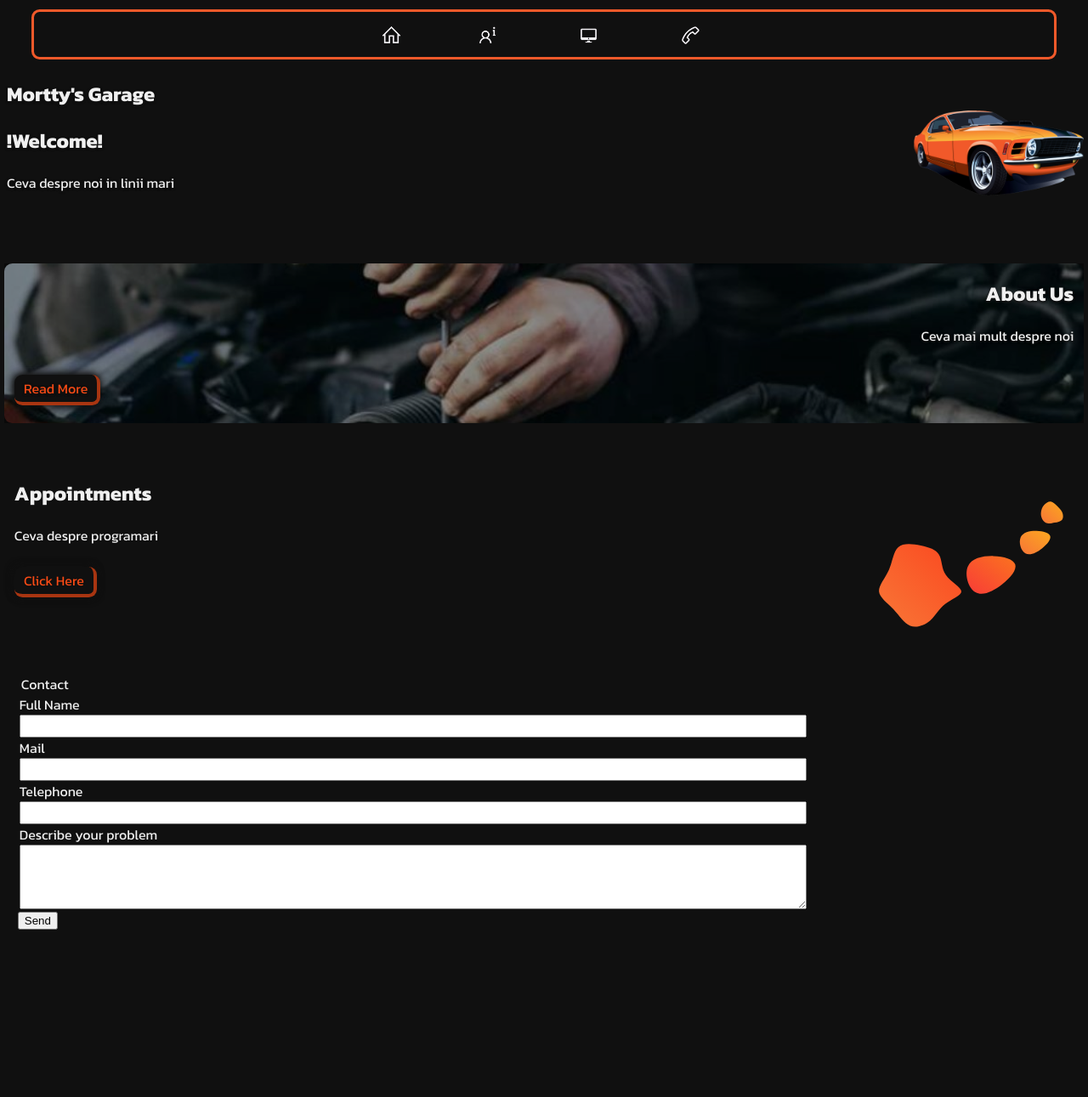
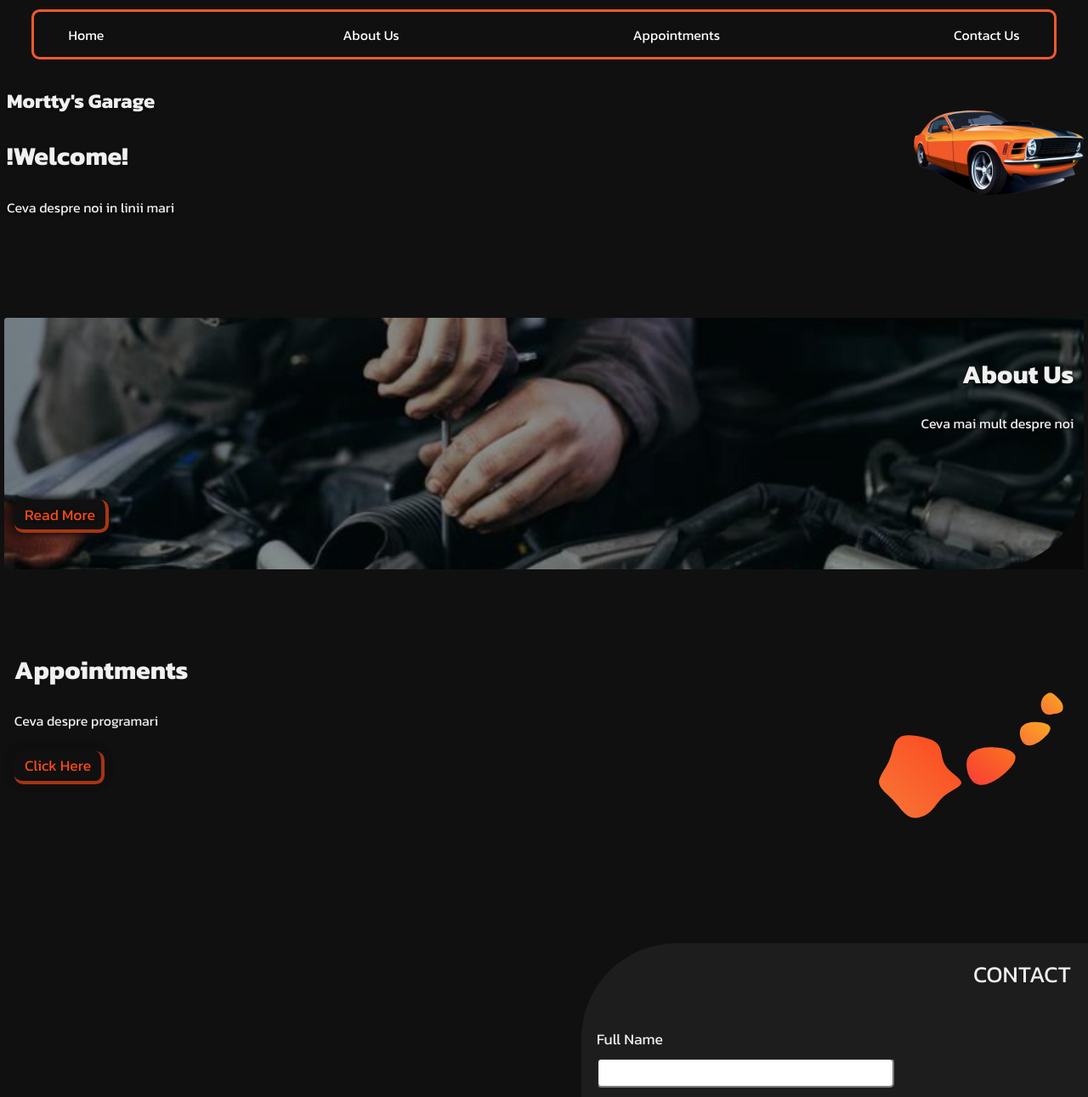
Before and after one commit to mordasanalexandruioan/Mortty-s-garage, a plain HTML site: page index.html in a window 1280 px wide. Shown: the top 1291 px of the page at 85% size. Before the commit the page ends 1121 px from the top, so only its background shows below. Drawn offline with Linux system fonts and the light colour scheme.

Commit message:
update style and media

```diff
--- a/index.html
+++ b/index.html
@@ -76,18 +76,20 @@
                         <a href="#" class="link-button">Click Here</a>
                     </div>
 
-                    <div class="shape1"></div>
+                    <div class="shape1 shape"></div>
 
-                    <div class="shape2"></div>
+                    <div class="shape2 shape"></div>
 
-                    <div class="shape3"></div>
+                    <div class="shape3 shape"></div>
 
-                    <div class="shape4"></div>
+                    <div class="shape4 shape"></div>
                 </div>
             </section>
 
         </main>
 
+
+    </div>
     <footer>
         <div class="contact">
             <form action="index.html" method="POST">
@@ -111,8 +113,6 @@
             </form>
         </div>
     </footer>
-    </div>
-
 </body>
 
 </html>
--- a/style.css
+++ b/style.css
@@ -13,7 +13,7 @@ body {
 
 .container {
     min-height: 100vh;
-    padding: 0.7em 0.3em;
+    padding: 0.7em 0.3em 0em;
 }
 
 
@@ -37,6 +37,11 @@ HADER
 
 .header-nav li {
     margin: 0 0.3em;
+}
+
+.header-nav a {
+    transition-duration: .3s;
+    transition-property: color;
 }
 
 .li-container {
@@ -90,7 +95,7 @@ INTRO
 =======================================================*/
 
 .site-intro {
-    padding: 0.2em;
+    padding: .7em .2em;
     position: relative;
     height: 30vh;
 }
@@ -124,7 +129,9 @@ ABOUT US INTRO
 
 .about-us-intro {
     background: url(img/backgrounds/mechanic.jpg) no-repeat center/cover;
-    border-radius: 0.6em;
+    border-bottom-right-radius: 7em;
+    border-bottom-left-radius: .2em;
+    border-top-left-radius: .2em;
     text-shadow: 0px 1px 3px rgb(16, 16, 16), 0px 1px 3px rgb(16, 16, 16);
 }
 
@@ -135,6 +142,7 @@ ABOUT US INTRO
     justify-content: center;
     align-items: flex-end;
     flex-direction: column;
+    margin-top: 4em;
 }
 
 .aboutUs-content h2,
@@ -164,6 +172,7 @@ APPOINTMENTS
 .shape4 {
     position: absolute;
     z-index: -1;
+    transition: transform 1.3s;
 }
 
 .shape1 {
@@ -182,6 +191,7 @@ APPOINTMENTS
     max-width: 78px;
     top: -1.3em;
     right: 1em;
+    transition-delay: .2s;
 }
 
 .shape3 {
@@ -191,6 +201,7 @@ APPOINTMENTS
     max-width: 125px;
     top: 1em;
     right: 2.7em;
+    transition-delay: .3s;
 }
 
 .shape4 {
@@ -200,6 +211,7 @@ APPOINTMENTS
     max-width: 125px;
     top: 2em;
     right: 8em;
+    transition-delay: .4s;
 }
 
 
@@ -210,6 +222,7 @@ APPOINTMENTS
 .appts-content {
     padding: 0.4em 0.75em 1.3em;
     text-shadow: 0px 1px 1px rgb(16, 16, 16);
+    margin-top: 4em;
 }
 
 .appts-content p {
@@ -238,8 +251,16 @@ LINK BUTTONS
 LINK BUTTONS
 =======================================================*/
 
+legend {
+    font-size: 1.7rem;
+    text-align: right;
+    text-transform: uppercase;
+    margin-bottom: 1.6em;
+}
+
 a {
     text-decoration: none;
+    color: white;
 }
 
 fieldset {
@@ -251,6 +272,8 @@ fieldset {
 
 label {
     display: block;
+    margin-bottom: 0.47em;
+    font-size: 1.1rem;
 }
 
 input[type="text"],
@@ -259,6 +282,12 @@ input[type="email"],
 textarea {
     width: 75%;
     padding: 0.3em;
+    box-shadow: 0px 0px 3px rgb(214, 214, 214) inset;
+    border-radius: 0.3em;
+    margin-bottom: 0.78em;
+    font-size: 1.1rem;
+    color: rgb(228, 144, 119);
+    max-width: 350px;
 }
 
 textarea {
@@ -268,4 +297,79 @@ textarea {
 
 form {
     padding: 1em;
+    margin-top: 5em;
+    background-color: rgb(29, 29, 29);
+    border-top-left-radius: 7em;
 }
+
+button {
+    font-size: 1.2rem;
+    background: linear-gradient(0deg, rgba(255, 0, 0, 1) 12%, rgba(255, 131, 0, 1) 100%);
+    border: none;
+    width: 100%;
+    padding: .5em;
+    text-transform: uppercase;
+    font-weight: 700;
+    color: white;
+    border-radius: .4em 7em;
+    transition: .6s;
+    max-width: 451px;
+}
+
+
+/*=======================================================
+MEDIA QUERY
+======================================================*/
+
+@media (min-width:450px) {
+    .header-text {
+        opacity: 1;
+    }
+    .header-nav a:hover {
+        color: tomato;
+        border-bottom: solid 2px white;
+    }
+    .home-img,
+    .about-img,
+    .contact-img,
+    .appts-img {
+        opacity: 0;
+    }
+    .li-container {
+        max-width: 100px;
+        display: flex;
+        justify-content: center;
+        align-items: center;
+    }
+    .aboutUs-content {
+        height: 37vh;
+    }
+    .aboutUs-content .link-button {
+        margin-top: 4em;
+    }
+    .link-button {
+        font-size: 1.1rem;
+    }
+    .container h2 {
+        font-size: 1.9rem;
+    }
+    .appointments-intro {
+        height: 37vh;
+    }
+    .appointments-intro:hover .shape {
+        transform: rotate(360deg);
+    }
+}
+
+@media (min-width:700px) {
+    .contact form {
+        min-width: 596px;
+    }
+    .contact {
+        display: flex;
+        justify-content: flex-end;
+    }
+    .header-nav {
+        justify-content: space-between;
+    }
+}
```
Lines whose indentation alone changed are shown as unchanged.
